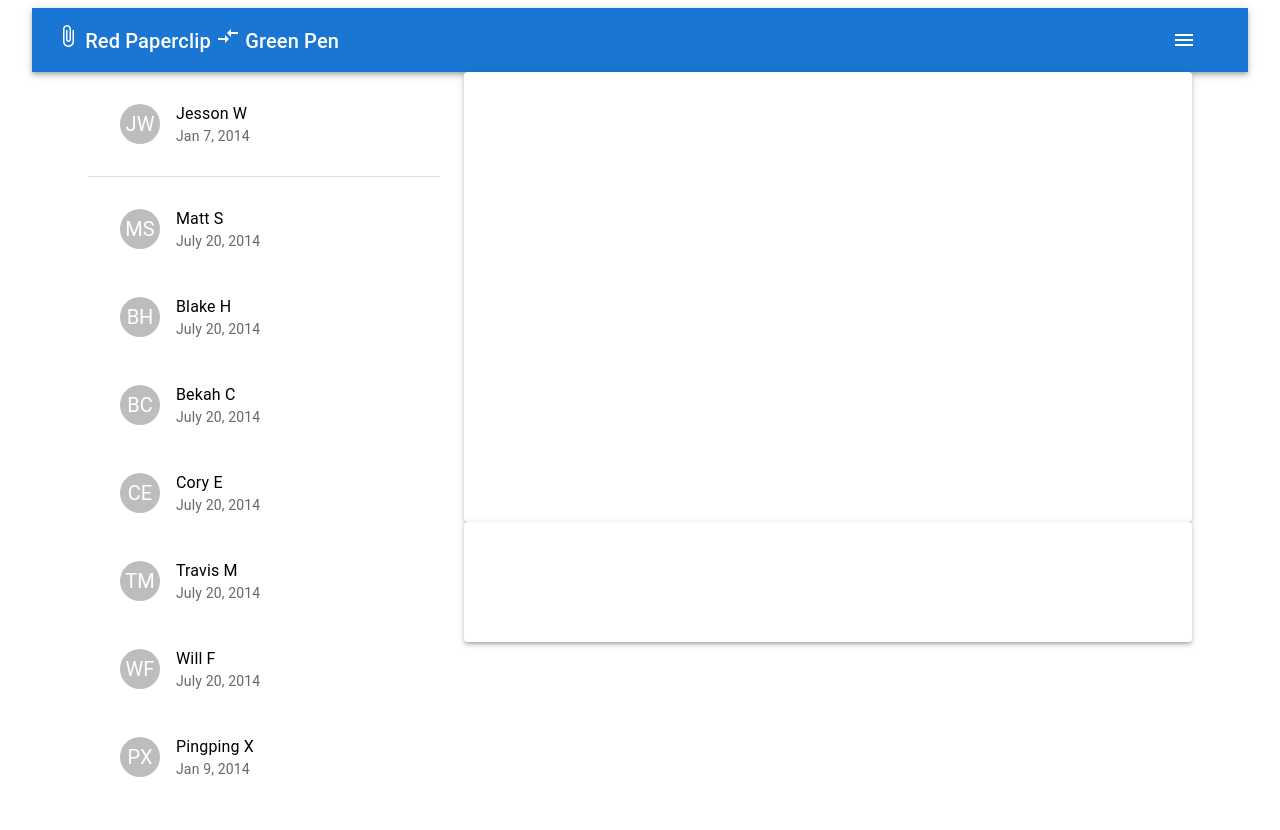
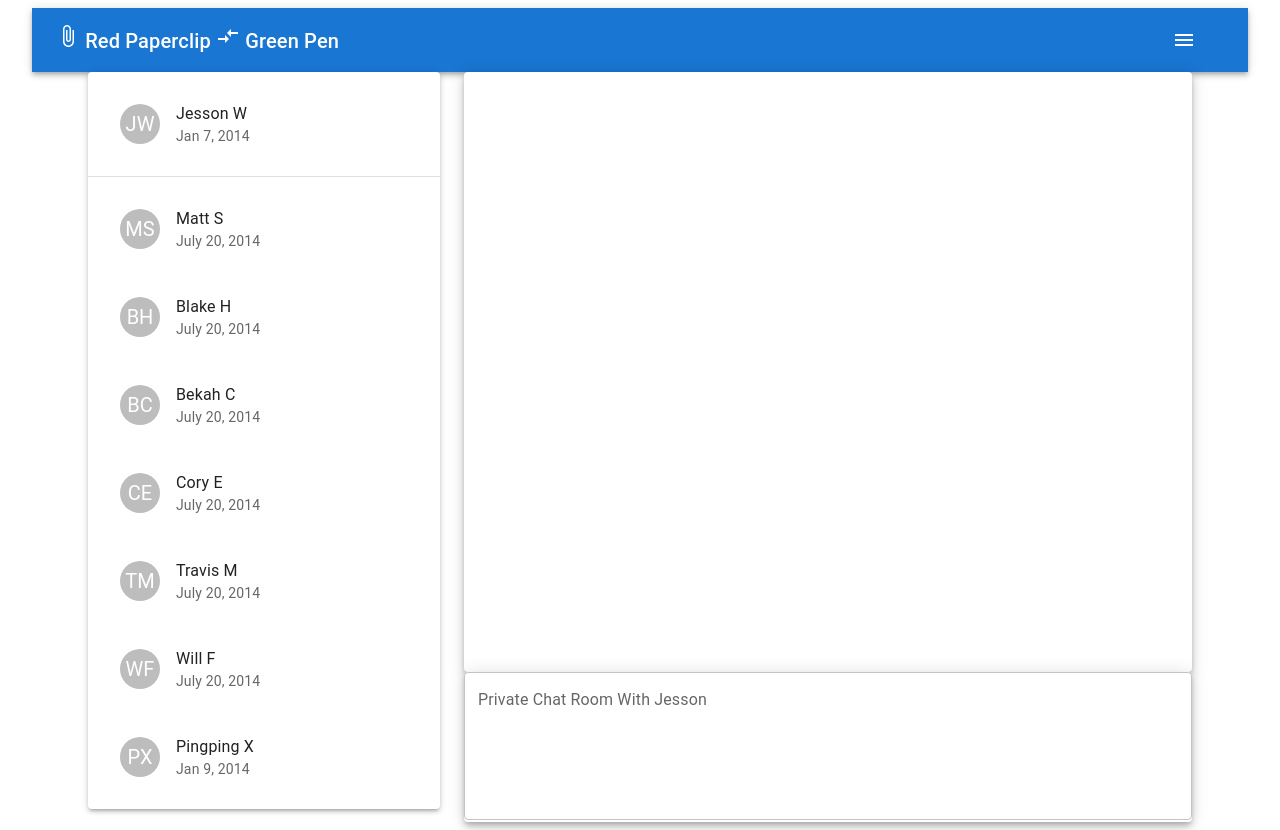
Before and after one commit to hratx-blue-ocean/red-paperclip, a React app: page /chat in a window 1280 px wide. Built offline with nearby package versions, Linux system fonts and the light colour scheme; the HTML template or start-up script is replaced by a standard one.

Commit message:
Added TextField to chat box

```diff
--- a/client/src/Components/Chat/Chat.js
+++ b/client/src/Components/Chat/Chat.js
@@ -1,6 +1,7 @@
 import * as React from "react";
+import List from "@mui/material/List";
+import TextField from "@mui/material/TextField";
 import Box from "@mui/material/Box";
-import List from "@mui/material/List";
 import Container from "@mui/material/Container";
 import Grid from "@mui/material/Grid";
 import Paper from "@mui/material/Paper";
@@ -13,10 +14,10 @@ import Avatar from "@mui/material/Avatar";
 
 export default function BasicList() {
   return (
-    // <Box sx={{ width: "100%", maxWidth: 300, bgcolor: "background.paper" }}>
     <Container maxWidth="xl">
       <Grid container spacing={3}>
         <Grid item xs={4}>
+          <Paper elevation={3}>
             <nav aria-label="secondary mailbox folders">
               <List>
                 <ListItem disablePadding>
@@ -103,10 +104,26 @@ export default function BasicList() {
                 </ListItemButton>
               </List>
             </nav>
+          </Paper>
         </Grid>
         <Grid item xs={8}>
-          <Paper elevation={3} style={{ height: 450 }}></Paper>
-          <Paper elevation={3} style={{ height: 120 }}></Paper>
+          <Paper elevation={6} style={{ height: 600 }}></Paper>
+          <Paper elevation={6} style={{ height: 150 }}>
+            <Box
+              sx={{
+                width: 800,
+                maxWidth: "100%"
+              }}
+            >
+              <TextField
+                fullWidth
+                id="fullWidth"
+                label="Private Chat Room With Jesson"
+                multiline
+                rows={5}
+              />
+            </Box>
+          </Paper>
         </Grid>
       </Grid>
     </Container>
```
Lines whose indentation alone changed are shown as unchanged.
